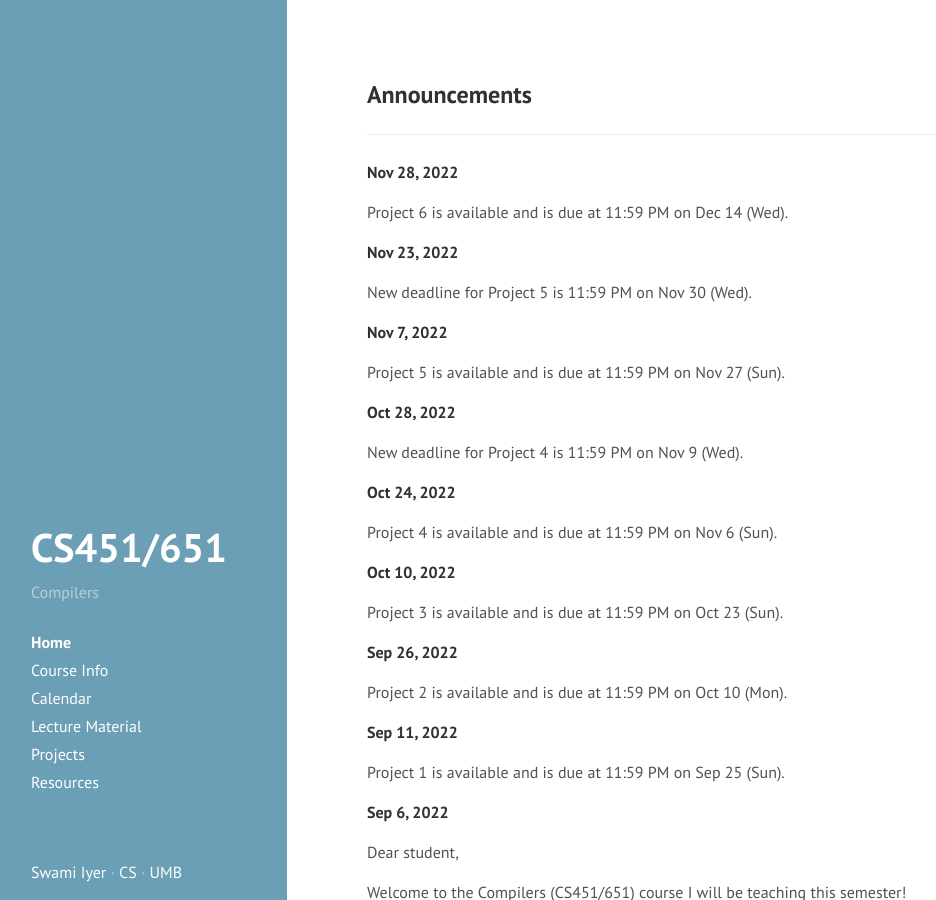
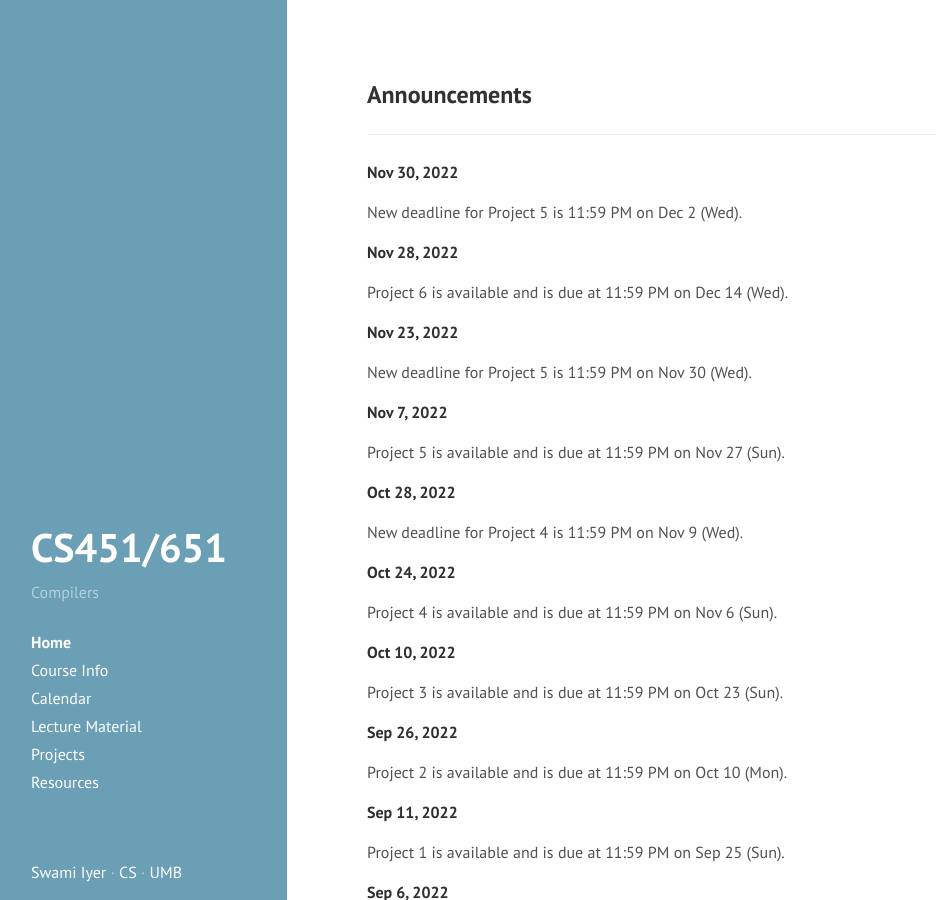
Before and after one commit to swamiiyer/swamiiyer.github.io, a Jekyll site: the page built from _pages/cs451/index.md, in a window 1280 px wide and 900 px high. Shown: the whole window, without its empty margins (1-937 px from the left). Built offline with Jekyll 4.4.1, drawn with Linux system fonts in a browser that asks for light colours.

Commit message:
New project 5 deadline

```diff
--- a/_pages/cs451/index.md
+++ b/_pages/cs451/index.md
@@ -4,6 +4,10 @@ layout: cs451_page
 title: Home
 order: 1
 ---
+
+**Nov 30, 2022**
+
+New deadline for Project 5 is 11:59 PM on Dec 2 (Wed).
 
 **Nov 28, 2022**
 
```
